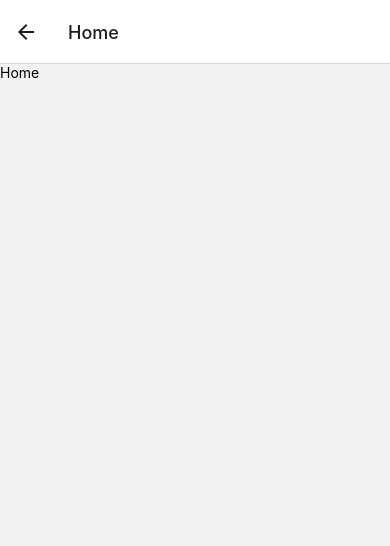
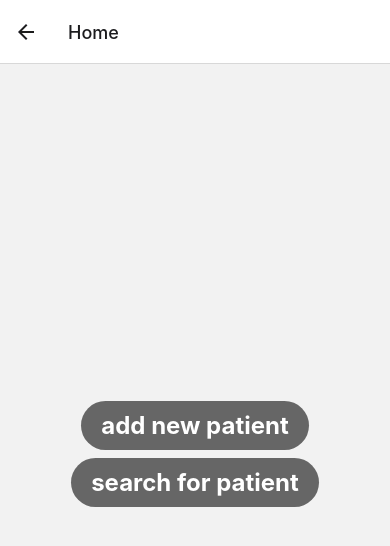
Before and after one commit to DreamTeam131/Medical-App, a React Native app: screen /Home in a window 390 px wide. Shown: the top 546 px of the page. Built offline with nearby package versions, Linux system fonts and the light colour scheme.

Commit message:
added buttons to home screen, add new patient screen

```diff
--- a/package.json
+++ b/package.json
@@ -11,6 +11,7 @@
   "dependencies": {
     "@expo/metro-runtime": "~3.1.3",
     "@react-native-masked-view/masked-view": "0.3.0",
+    "@react-navigation/native": "^6.1.17",
     "@react-navigation/native-stack": "^6.9.26",
     "@react-navigation/stack": "^6.3.29",
     "expo": "^50.0.13",
--- /dev/null
+++ b/src/components/Input.js
@@ -0,0 +1,44 @@
+import React from 'react';
+import {View, Text, TextInput, StyleSheet} from 'react-native';
+
+function Input ({
+                    label,
+                    onChangeHandler,
+                    validate,
+                    errorMessage,
+                    errorColor = 'red',
+}) {
+    return (
+        <View>
+            <Text style={styles.label}>{label}</Text>
+            <View style={styles.inputBox}>
+                <TextInput
+                    placeholder={`Enter ${label}`}
+                    onChangeText={onChangeHandler}
+                    onEndEditing={validate}
+                />
+            </View>
+            <Text style={{color: errorColor}}>{errorMessage}</Text>
+        </View>
+    );
+}
+
+const styles = StyleSheet.create({
+    label: {
+        fontWeight: 'bold',
+        marginBottom: 4,
+        marginLeft: 4
+    },
+    inputBox: {
+        padding: 10,
+        flexDirection: 'row',
+        alignItems: 'center',
+        backgroundColor: 'white',
+        borderColor: 'black',
+        borderRadius: 10,
+        borderWidth: 2,
+    },
+
+})
+
+export default Input;
--- a/src/components/globalStylesheet.js
+++ b/src/components/globalStylesheet.js
@@ -17,6 +17,27 @@ export const globalStyles = StyleSheet.create({
         alignItems:'center'
     },
     loginButton: {
-        alignItems:'center'
+        alignItems:'center',
+    },
+
+    homeContainer: {  //style for 'home' page container
+        flex:1,
+        justifyContent: 'center',
+        alignItems: 'center',
+    },
+
+    button: {  //style for custom button
+        backgroundColor: '#666',
+        paddingVertical: 10,
+        paddingHorizontal: 20,
+        borderRadius: 40,
+        margin: 4
+    },
+
+    buttonText: { //style for custom button text
+        color: 'white',
+        fontWeight: 'bold',
+        fontSize: 24,
     }
+
 });
--- a/src/components/routes/stack.js
+++ b/src/components/routes/stack.js
@@ -5,7 +5,7 @@ import Login from '../../screens/login';
 import Home from '../../screens/homeScreen/homePage';
 import ForgotPassword from '../../screens/forgotPassword/forgotPassword';
 import Register from '../../screens/signUp/register';
-
+import AddNewPatientScreen from "../../screens/AddNewPatientScreen";
 const Stack = createNativeStackNavigator();
 
 export default function App () {
@@ -16,6 +16,7 @@ export default function App () {
                 <Stack.Screen name='Home' component={Home}/>
                 <Stack.Screen name='forgotPassword' component={ForgotPassword}/>
                 <Stack.Screen name='register' component={Register}/>
+                <Stack.Screen name='Add New Patient' component={AddNewPatientScreen}/>
             </Stack.Navigator>
         </NavigationContainer>
     )
--- /dev/null
+++ b/src/screens/AddNewPatientScreen.js
@@ -0,0 +1,41 @@
+import React, {useState} from "react";
+import { View, Text, Pressable, StyleSheet } from "react-native";
+import Input from '../components/Input'
+
+export default function AddNewPatientScreen({ navigation }) {
+    const [values, setValues] = useState();
+    function onChange(text, field){
+        setValues({...values, [field]: text})
+    }
+
+    return (
+        <View style={{padding: 20, backgroudColor: '#d9d9d9'}}>
+            <Input
+                label='First Name'
+                name='first'
+                onChangeHandler={text => onChange(text, 'first')}
+            />
+            <Input
+                label='Middle Name'
+                name='middle'
+                onChangeHandler={text => onChange(text, 'middle')}
+            />
+            <Input
+                label='Last Name'
+                name='last'
+                onChangeHandler={text => onChange(text, 'last')}
+            />
+            <Input
+                label='Date of Birth'
+                name='dob'
+                onChangeHandler={text => onChange(text, 'dob')}
+            />
+            <Input
+                label='Blood Type'
+                name='bloodType'
+                onChangeHandler={text => onChange(text, 'bloodType')}
+            />
+
+        </View>
+    )
+}
--- a/src/screens/homeScreen/homePage.js
+++ b/src/screens/homeScreen/homePage.js
@@ -1,10 +1,17 @@
 import React from "react";
-import { View, Text, TextInput, Button } from "react-native";
+import {View, Text, Pressable} from "react-native";
+import {globalStyles} from "../../components/globalStylesheet";
 
 export default function Home({ navigation }) {
     return (
-        <View>
-            <Text>Home</Text>
+        <View style={globalStyles.homeContainer}>
+            <Pressable style={globalStyles.button} onPress={() => navigation.navigate('Add New Patient')}>
+                <Text style={globalStyles.buttonText}>add new patient</Text>
+            </Pressable>
+            <Pressable style={globalStyles.button}>
+                <Text style={globalStyles.buttonText}>search for patient</Text>
+            </Pressable>
+
         </View>
     )
 }
--- a/src/screens/login.js
+++ b/src/screens/login.js
@@ -9,7 +9,7 @@ export default function Login({ navigation }) {
             <TextInput style={globalStyles.loginTextInput} placeholder="Password" secureTextEntry></TextInput>
             <Button title='Forgot Username/Password?' onPress={() => navigation.navigate('forgotPassword')}/>
             <Button style={globalStyles.loginButton} title='Sign-In' onPress={() => navigation.navigate('Home')}/>
-            <Button style={globalStyles.loginButton} title='Sign-Up'onPress={() => navigation.navigate('register')}/>
+            <Button style={globalStyles.loginButton} title='Sign-Up' onPress={() => navigation.navigate('register')}/>
         </View>
     )
 }
```
Also changed, not shown: 1 other file (tests, documents, lock files or other folders).
